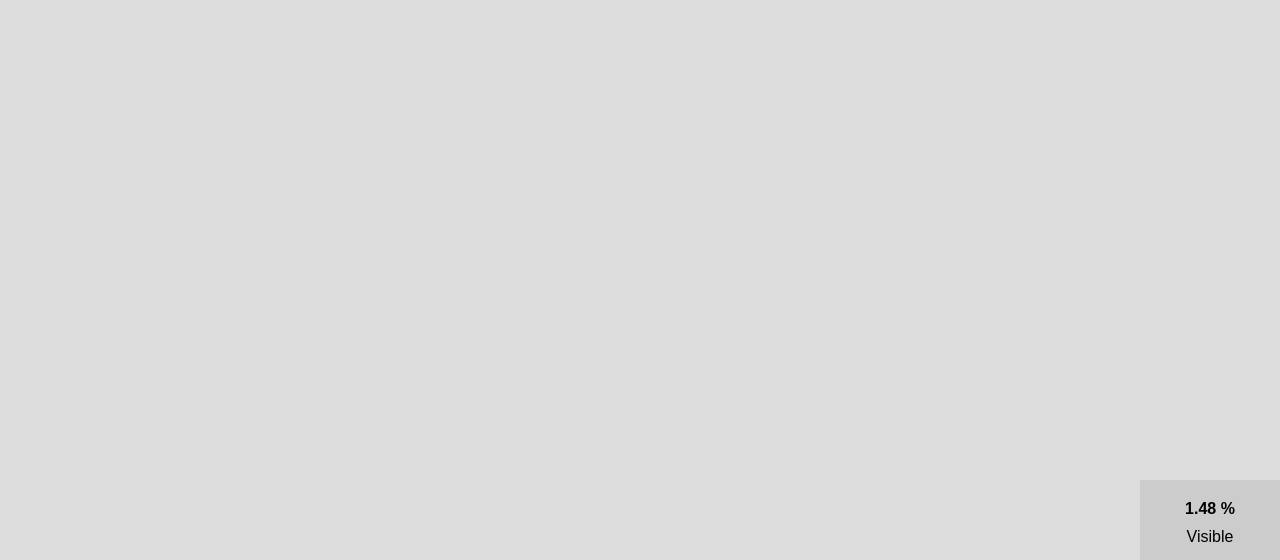
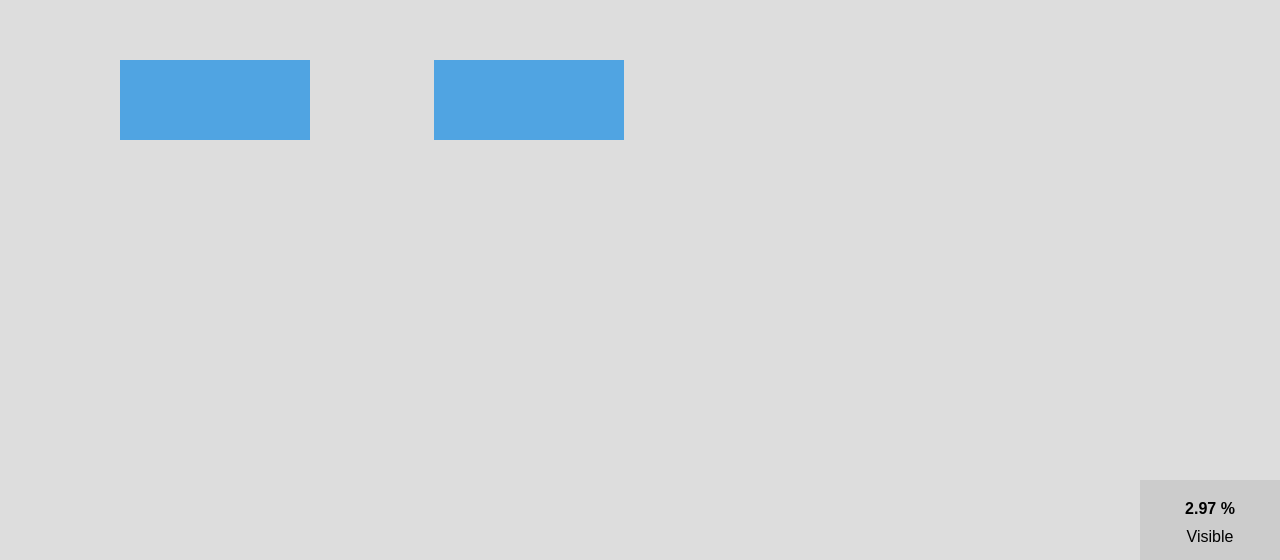
Before and after one commit to ArunMichaelDsouza/viewport-ratio-js, a website: page demo/index.html in a window 1280 px wide. Shown: the part 240-800 px from the top of the page. Drawn offline with Linux system fonts and the light colour scheme.

Commit message:
Total target elements area - calculation logic fix

```diff
--- a/demo/index.html
+++ b/demo/index.html
@@ -9,7 +9,6 @@
 			margin: 0;
 			padding-bottom: 1000px;
 			background-color: #ddd;
-			padding-top: 500px;
 		}
 		.area-pane {
 			width: 140px;
@@ -31,12 +30,16 @@
 			background-color: #50a4e2;
 			position: relative;
 			padding: 20px;
-			margin-top: 590px;
+			margin-top: 200px;
 			margin-left: 120px;
+		}
+		.dv {
+			margin-top: 300px;
 		}
 	</style>
 </head>
 <body>
+	<div class="div_ratio dv" id="test"></div>
 	<div class="div_ratio" id="test"></div>
 	<div class="area-pane">
 		<h4 id="visible-value"></h4>
--- a/src/viewport-ratio.js
+++ b/src/viewport-ratio.js
@@ -1,21 +1,3 @@
-/*
-
-ALGO
-
-1) gap = innerHeight + scrollY - (offsetTop + elHeight)
-2) if (gap + elHeight) > innerHeight
-		- element not fully in viewport
-		- visibleHeight = ((gap + elheight) - innerHeight) - elHeight
-	else
-		if (gap > 0)
-			- element fully in viewport
-			- visibleHeight = elHeight
-		else
-			- element not fully in viewport
-			- visibleHeight = elHeight - gap
-
-			*/
-
 //trace - all elements
 //round - total percent
 //scroll - enable/disable scroll
@@ -30,11 +12,10 @@ ALGO
 		this.height = height;
 		this.targetElements = [];
 		this.totalViewportArea = this.width * this.height;
-		this.targetElementsArea = 0;
 	}
 
 	// Function to get target element's area (in px)
-	ViewportRatio.prototype.getTargetElementsArea = function(targetElements) {
+	ViewportRatio.prototype.getTargetElementsAreaFn = function(targetElements) {
 		var elementList = document.querySelectorAll(targetElements);
 		for(var i = 0; i < elementList.length; i ++) {
 			this.targetElements.push({
@@ -42,7 +23,7 @@ ALGO
 				width: elementList[i].clientWidth,
 				height: elementList[i].clientHeight
 			});
-			this.targetElementsArea += this.targetElements[i].width * this.targetElements[i].height;
+			//this.targetElementsArea += this.targetElements[i].width * this.targetElements[i].height;
 		}
 		return this.targetElementsArea;
 	};
@@ -57,6 +38,7 @@ ALGO
 
 	// Function to calculate viewport difference
 	ViewportRatio.prototype.calculateViewportDifference = function() {
+		this.targetElementsArea = 0;
 		for(var i = 0; i < this.targetElements.length; i ++) {
 			var elementOffsetTop = this.targetElements[i].element.offsetTop,
 				elementVisibleHeight,
@@ -77,8 +59,9 @@ ALGO
 				}
 			}
 
-			this.targetElementsArea = this.targetElements[i].width * elementVisibleHeight;
-			console.log('Area :'+this.calculateTargetAreaPercent());
+			this.targetElementsArea += this.targetElements[i].width * elementVisibleHeight;
+			console.log(this.targetElementsArea);
+			console.log('Area : '+this.calculateTargetAreaPercent()+'%');
 		}
 	};
 
@@ -91,7 +74,7 @@ ALGO
 	// Create viewport instance
 	window.viewportRatio = new ViewportRatio(viewportWidth, viewportHeight);
 
-	window.viewportRatio.getTargetElementsArea('.div_ratio');
+	window.viewportRatio.getTargetElementsAreaFn('.div_ratio');
 
 	console.log(window.viewportRatio.calculateViewportDifference());
 
```
Also changed, not shown: build/viewport-ratio.min.js.
